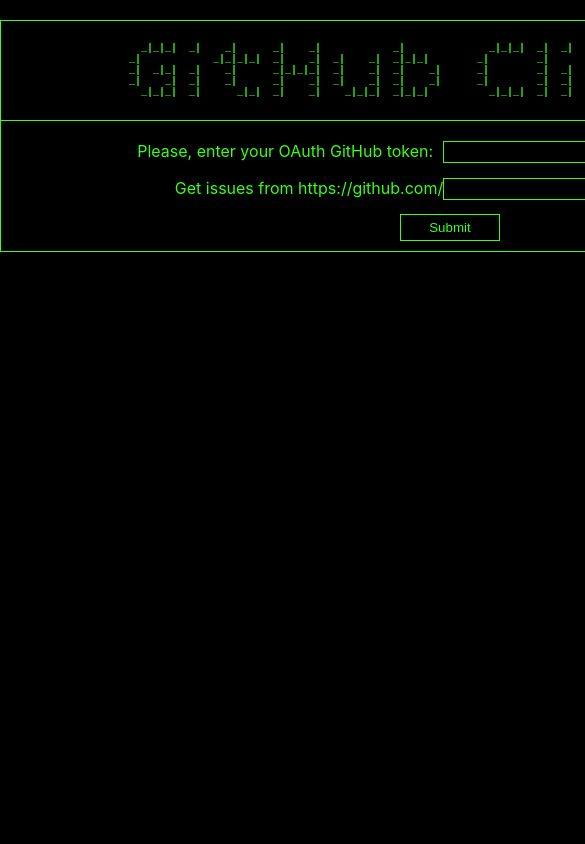
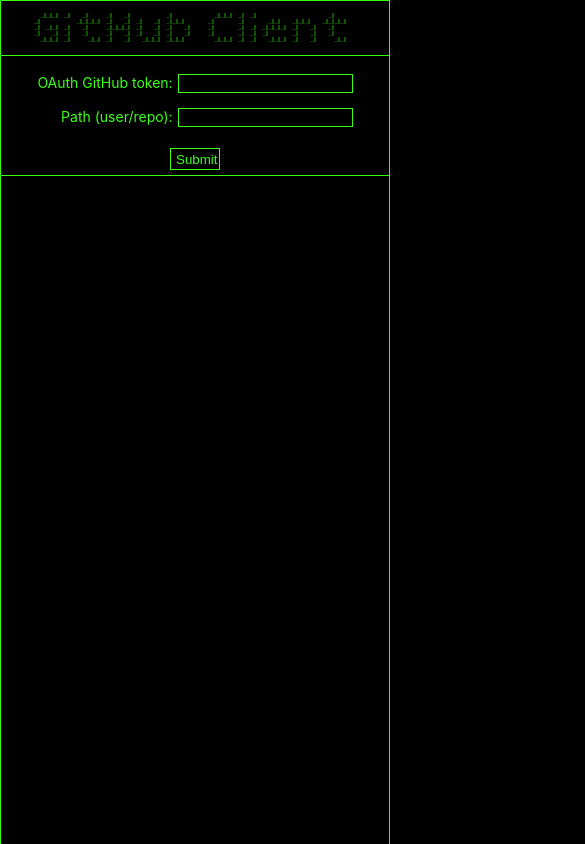
Before and after one commit to petartzar80/github-client, a React (Create React App) app: page / in a window 390 px wide. Shown: the top 844 px of the page, 585 px wide, since content can reach past the window. Built offline with nearby package versions, Linux system fonts and the light colour scheme.

Commit message:
basic responsive design

```diff
--- a/src/App.css
+++ /dev/null
@@ -1,38 +0,0 @@
-.App {
-  text-align: center;
-}
-
-.App-logo {
-  height: 40vmin;
-  pointer-events: none;
-}
-
-@media (prefers-reduced-motion: no-preference) {
-  .App-logo {
-    animation: App-logo-spin infinite 20s linear;
-  }
-}
-
-.App-header {
-  background-color: #282c34;
-  min-height: 100vh;
-  display: flex;
-  flex-direction: column;
-  align-items: center;
-  justify-content: center;
-  font-size: calc(10px + 2vmin);
-  color: white;
-}
-
-.App-link {
-  color: #61dafb;
-}
-
-@keyframes App-logo-spin {
-  from {
-    transform: rotate(0deg);
-  }
-  to {
-    transform: rotate(360deg);
-  }
-}
--- a/src/App.js
+++ b/src/App.js
@@ -56,9 +56,10 @@
       <div className="form-container">
         <form onSubmit={(e) => handleSubmit(e)}>
           <div className="form-content">
+            <div className="inputs">
               <div className="form-input">
                 <label htmlFor="githubToken">
-                Please, enter your OAuth GitHub token:
+                  OAuth GitHub token:
               </label>
                 <input
                   id="githubToken"
@@ -71,7 +72,7 @@
               </div>
               <div className="form-input">
                 <label htmlFor="url">
-                Get issues from https://github.com/
+                  Path (user/repo):
               </label>
                 <input
                   id="url"
@@ -82,6 +83,8 @@
                   required
                 />
               </div>
+            </div>
+
             <div className="form-button">
               <button type="submit">Submit</button>
             </div>
--- a/src/styles.css
+++ b/src/styles.css
@@ -25,21 +25,13 @@
 input {
   -webkit-appearance: none;
   appearance: none;
-  /* color: red; */
-  /* color: #ccff00; */
   color: #39ff14;
   font: inherit;
 }
 
 input:-webkit-autofill,
 input:-webkit-autofill:hover,
-input:-webkit-autofill:focus,
-textarea:-webkit-autofill,
-textarea:-webkit-autofill:hover,
-textarea:-webkit-autofill:focus,
-select:-webkit-autofill,
-select:-webkit-autofill:hover,
-select:-webkit-autofill:focus {
+input:-webkit-autofill:focus {
   -webkit-text-fill-color: #39ff14;
   transition: background-color 5000s ease-in-out 0s;
   font: inherit;
@@ -104,6 +96,14 @@
   height: 10rem;
 }
 
+.inputs {
+  margin: 0 auto;
+  height: 66%;
+  display: flex;
+  flex-direction: column;
+  justify-content: space-around;
+}
+
 .form-input {
   display: flex;
   justify-content: flex-end;
@@ -113,16 +113,13 @@
   width: 35rem;
   border: 1px solid #39ff14;
   background: black;
+  margin-left: 1rem;
+  padding: 0 .5rem;
 }
 
 .input-field:focus {
   outline: none;
   border-color: red;
-}
-
-#githubToken {
-  margin-left: 1rem;
-  padding: 0 .5rem;
 }
 
 .form-button {
@@ -215,7 +212,6 @@
   flex-direction: column;
   justify-content: flex-start;
   align-items: center;
-  /* overflow-y: auto; */
 }
 
 .close {
@@ -296,50 +292,49 @@
   margin-top: .5rem;
 }
 
-/* @media (max-width: 430px) {
+/* BASIC RESPONSIVE DESIGN */
+
+@media (max-width: 768px) {
   html {
-    background: red;
-    font-size: 42%;
-  }
-  .container {
-    font-size: 3rem;
-  }
-}
-@media (min-width: 401px) and (max-width: 674px) {
-  html {
-    background: green;
-    font-size: 42%;
-  }
-  .container {
-    margin-top: 0;
-    height: 100vh;
-    width: 100%;
-  }
-  .form-content {
-    width: 90%;
-  }
-  .issue-list {
-    height: 100%;
-    font-size: 2rem;
-  }
-}
-@media (min-width: 675px) and (max-width: 900px) {
-  html {
-    background: green;
     font-size: 50%;
   }
   .container {
     margin-top: 0;
     height: 100vh;
     width: 100%;
+    margin-bottom: 0;
+  }
+  .form-container {
+    height: 14rem;
+    font-size: 1.4rem;
+  }
+  .form-content {
+    width: 100%;
   }
   .issue-list {
     height: 100%;
-    font-size: 2rem;
   }
 }
-@media (min-width: 901px) {
+
+@media (max-width: 430px) {
   html {
-    background: blue;
+    font-size: 31.25%;
   }
-} */
+  .container {
+    margin-top: 0;
+    height: 100vh;
+    width: 100%;
+    margin-bottom: 0;
+  }
+  .form-container {
+    height: 24rem;
+    font-size: 2.8rem;
+  }
+  .form-container form {
+    height: 100%;
+    width: 100%;
+  }
+  .form-content {
+    height: 100%;
+  }
+}
```
Lines whose indentation alone changed are shown as unchanged.
